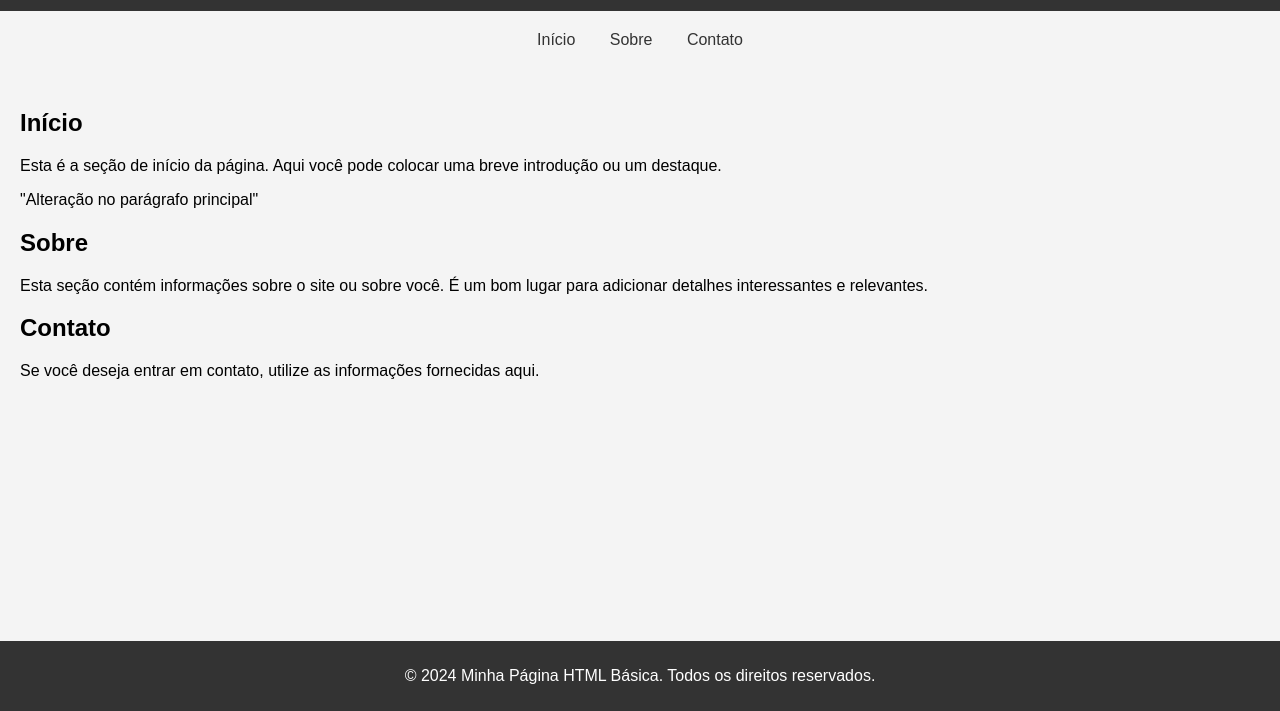
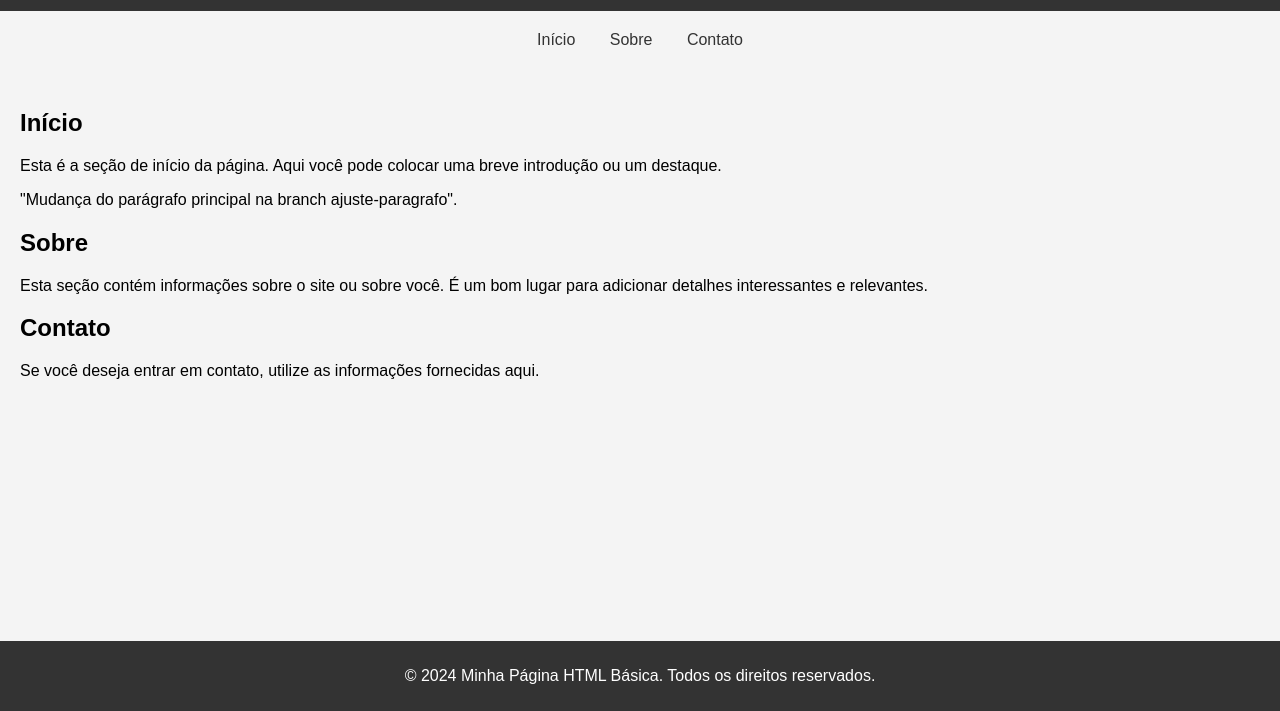
Before and after one commit to Priscila-aos/meu-projeto, a plain HTML site: page index.html in a window 1280 px wide. Shown: the part 89-800 px from the top of the page. Drawn offline with Linux system fonts and the light colour scheme.

Commit message:
Correção do texto parágrafo principal

```diff
--- a/index.html
+++ b/index.html
@@ -53,7 +53,7 @@
         <section id="inicio">
             <h2>Início</h2>
             <p>Esta é a seção de início da página. Aqui você pode colocar uma breve introdução ou um destaque.</p>
-                <p> "Alteração no parágrafo principal"</p>
+                <p>"Mudança do parágrafo principal na branch ajuste-paragrafo".</p>
         </section>
         <section id="sobre">
             <h2>Sobre</h2>
```
